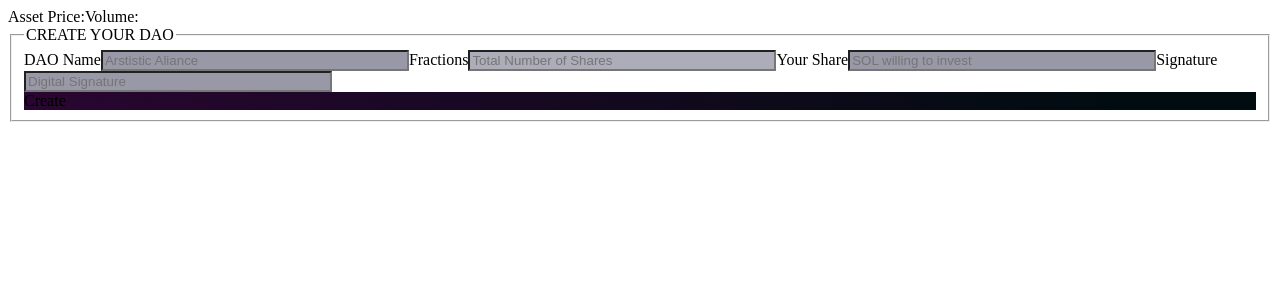
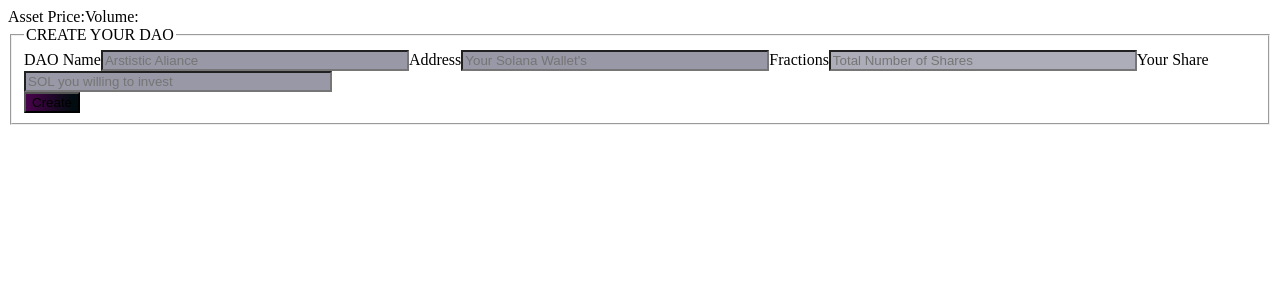
Before and after one commit to charans29/da0-x-nft, a Next.js app: page /DaoForm in a window 1280 px wide. Shown: the top 300 px of the page. Built offline with nearby package versions, Linux system fonts and the light colour scheme.

Commit message:
dev:updated components

```diff
--- a/components/Button.tsx
+++ b/components/Button.tsx
@@ -1,21 +1,28 @@
 import { cn } from "@/lib/utils";
 import { ReactNode, CSSProperties } from "react"
 
-function Button({ children, onClick, className,  style}: {
+function Button({ children, onClick, className,  style, disabled}: {
   children: ReactNode,
   onClick: () => void,
   className?: string,
-  style?: CSSProperties
+  style?: CSSProperties,
+  disabled?: boolean
 }) {
   return (
-    <div className={
-      cn(`border rounded-full cursor-pointer text-sm font-extralight px-3 py-1 opacity-[0.8] text-white/60`,
-      className)}
+    <button
+      className={cn(
+        `border rounded-full text-sm font-extralight px-3 py-1`,
+        disabled
+          ? 'cursor-not-allowed opacity-50 text-white/40'
+          : 'cursor-pointer opacity-80 text-white/80',
+        className
+      )}
       onClick={onClick}
       style={style}
+      disabled={disabled}
     >
       {children}
-    </div>
+    </button>
   )
 }
 
--- /dev/null
+++ b/elements/Fields.tsx
@@ -0,0 +1,64 @@
+import Button from '@/components/Button'
+import React, { useState } from 'react'
+
+function Fields() {
+    const [create, setCreate] = useState(false)
+  return (
+    <fieldset className='flex flex-col space-y-1'>
+        <legend className='text-center text-xs mb-1'>CREATE YOUR DAO</legend>
+        <label className='items-start font-sans text-xs'>DAO Name</label>
+        <input className='rounded bg-transparent focus:outline-none text-xs p-1.5 text-white font-thin
+            border-[0.25px] border-gray-600'
+            style={{
+                backgroundImage: `linear-gradient(180deg, rgba(50, 50, 80, 0.5) 100%, rgba(10,1,1,0.35) 0%)`,
+                width:`300px`
+            }}
+            placeholder='Arstistic Aliance'
+            type='text'
+        ></input>
+        <label className='items-start font-sans text-xs'>Address</label>
+        <input className='rounded bg-transparent focus:outline-none text-xs p-1.5 text-white font-thin
+            border-[0.25px] border-gray-600'
+            style={{
+                backgroundImage: `linear-gradient(180deg, rgba(50, 50, 80, 0.5) 100%, rgba(10,1,1,0.35) 0%)`,
+                width:`300px`
+            }}
+            placeholder='Your Solana Wallet&apos;s'
+            type='text'
+        ></input>
+        <label className='items-start font-sans text-xs'>Fractions</label>
+        <input className='rounded bg-transparent focus:outline-none text-xs p-1.5 text-white font-thin
+            border-[0.25px] border-gray-600'
+            style={{
+                backgroundImage: `linear-gradient(180deg, rgba(50, 50, 80, 0.4) 100%, rgba(10,1,1,0.35) 0%)`,
+                width:`300px`
+            }}
+            placeholder='Total Number of Shares'
+            type='text'
+        ></input>
+        <label className='items-start font-sans text-xs'>Your Share</label>
+        <input className='rounded bg-transparent focus:outline-none text-xs p-1.5 text-white font-thin
+            border-[0.25px] border-gray-600'
+            style={{
+                backgroundImage: `linear-gradient(180deg, rgba(50, 50, 80, 0.5) 100%, rgba(10,1,1,0.35) 0%)`,
+                width:`300px`
+            }}
+            placeholder='SOL you willing to invest'
+            type='text'
+        ></input>
+        <div className='flex justify-center w-full pt-1.5'>
+            <Button className='border-[0.25px] border-orange-900 text-center px-8'
+                onClick={() => {setCreate(true)}}
+                style={{
+                    backgroundImage: 'linear-gradient(90deg, rgba(82,0,83,1) -10%, rgba(0,12,15,1) 90%)'
+                }}
+                disabled={create}
+            >
+                Create
+            </Button>
+        </div>
+    </fieldset>
+  )
+}
+
+export default Fields
--- /dev/null
+++ b/elements/Nft.tsx
@@ -0,0 +1,26 @@
+import { useDAO } from '@/context/DaoContext';
+import React from 'react'
+
+function Nft() {
+    const { nft } = useDAO();
+  return (
+    <div className='flex flex-row justify-between space-x-2'>
+        <div className='h-36 w-36 rounded-lg'
+            style={{
+                backgroundImage:`url(${nft?.image})`,
+                backgroundSize:'100% 100%'
+            }}
+        />
+        <div className='flex flex-col justify-end'>
+            <text className='text-xs font-mono'>
+                Asset Price:
+            </text>
+            <text className='text-xs font-mono'>
+                Volume:
+            </text>
+        </div>
+    </div>
+  )
+}
+
+export default Nft
--- a/pages/DAO.tsx
+++ b/pages/DAO.tsx
@@ -22,10 +22,10 @@ function DAO() {
             NFT FOR YOUR DAO
           </text>
           <DaoForm/>
-          <BiArrowBack onClick={()=>{setSelected(false)}} className='cursor-pointer h-6 w-7 rounded-md '
+          <BiArrowBack onClick={()=>{setSelected(false)}} className='cursor-pointer h-5 w-5 rounded-md '
             style={{
               backgroundImage: `linear-gradient(180deg, rgba(50, 50, 80, 0.5) 100%, rgba(10,1,1,0.35) 0%)`,
-              fontSize:"20px",
+              fontSize:"25px",
               color:"black",
             }}
           />
@@ -33,7 +33,7 @@ function DAO() {
         :
         <>
           <text className='text-md text-blue-600 font-semibold font-sans pt-3'>
-          Bowse NFT&apos;s FOR YOUR DAO
+            BROWSE NFT&apos;s FOR YOUR DAO
           </text>
           <ParallaxScroll nfts={NFTs}/>
         </>
--- a/pages/DaoForm.tsx
+++ b/pages/DaoForm.tsx
@@ -1,80 +1,13 @@
-import Button from '@/components/Button'
-import { useDAO } from '@/context/DaoContext'
+import Fields from '@/elements/Fields';
+import Nft from '@/elements/Nft';
 import React from 'react'
 
 function DaoForm() {
-    const { nft } = useDAO();
+
   return (
     <div className='flex flex-1 justify-between items-center w-10/12'>
-        <div className='flex flex-row justify-between space-x-2'>
-            <div className='h-36 w-36 rounded-lg'
-                style={{
-                    backgroundImage:`url(${nft?.image})`,
-                    backgroundSize:'100% 100%'
-                }}
-            />
-            <div className='flex flex-col justify-end'>
-                <text className='text-xs font-mono'>
-                    Asset Price:
-                </text>
-                <text className='text-xs font-mono'>
-                    Volume:
-                </text>
-            </div>
-        </div>
-        <fieldset className='flex flex-col space-y-1'>
-            <legend className='text-center text-xs mb-1'>CREATE YOUR DAO</legend>
-            <label className='items-start font-sans text-xs'>DAO Name</label>
-            <input className='rounded bg-transparent focus:outline-none text-xs p-1.5 text-white font-thin
-                border-[0.25px] border-gray-600'
-                style={{
-                    backgroundImage: `linear-gradient(180deg, rgba(50, 50, 80, 0.5) 100%, rgba(10,1,1,0.35) 0%)`,
-                    width:`300px`
-                }}
-                placeholder='Arstistic Aliance'
-                type='text'
-            ></input>
-            <label className='items-start font-sans text-xs'>Fractions</label>
-            <input className='rounded bg-transparent focus:outline-none text-xs p-1.5 text-white font-thin
-                border-[0.25px] border-gray-600'
-                style={{
-                    backgroundImage: `linear-gradient(180deg, rgba(50, 50, 80, 0.4) 100%, rgba(10,1,1,0.35) 0%)`,
-                    width:`300px`
-                }}
-                placeholder='Total Number of Shares'
-                type='text'
-            ></input>
-            <label className='items-start font-sans text-xs'>Your Share</label>
-            <input className='rounded bg-transparent focus:outline-none text-xs p-1.5 text-white font-thin
-                border-[0.25px] border-gray-600'
-                style={{
-                    backgroundImage: `linear-gradient(180deg, rgba(50, 50, 80, 0.5) 100%, rgba(10,1,1,0.35) 0%)`,
-                    width:`300px`
-                }}
-                placeholder='SOL willing to invest'
-                type='text'
-            ></input>
-            <label className='items-start font-sans text-xs'>Signature</label>
-            <input className='rounded bg-transparent focus:outline-none text-xs p-1.5 text-white font-thin
-                border-[0.25px] border-gray-600'
-                style={{
-                    backgroundImage: `linear-gradient(180deg, rgba(50, 50, 80, 0.5) 100%, rgba(10,1,1,0.35) 0%)`,
-                    width:`300px`
-                }}
-                placeholder='Digital Signature'
-                type='text'
-            ></input>
-            <div className='flex justify-center w-full pt-1.5'>
-                <Button className='border-[0.25px] border-orange-900 text-center px-8'
-                    onClick={() => {}}
-                    style={{
-                        backgroundImage: 'linear-gradient(90deg, rgba(82,0,83,1) -90%, rgba(0,12,15,1) 90%)'
-                    }}
-                >
-                    Create
-                </Button>
-            </div>
-        </fieldset>
+        <Nft/>
+        <Fields/>
     </div>
   )
 }
```
